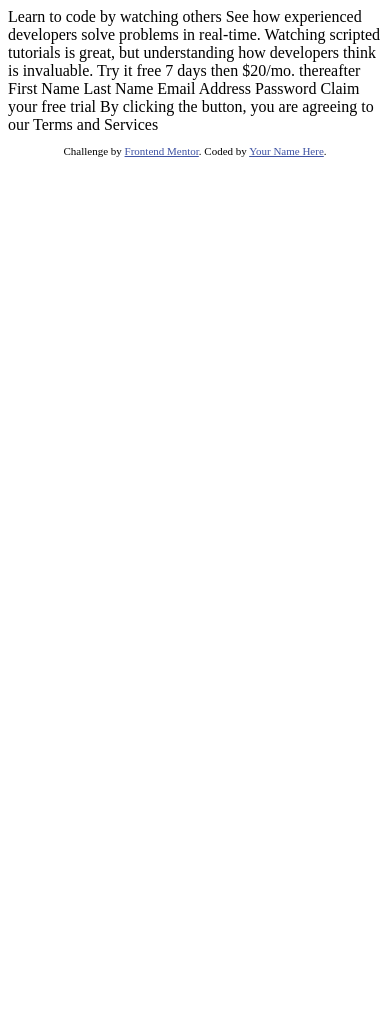
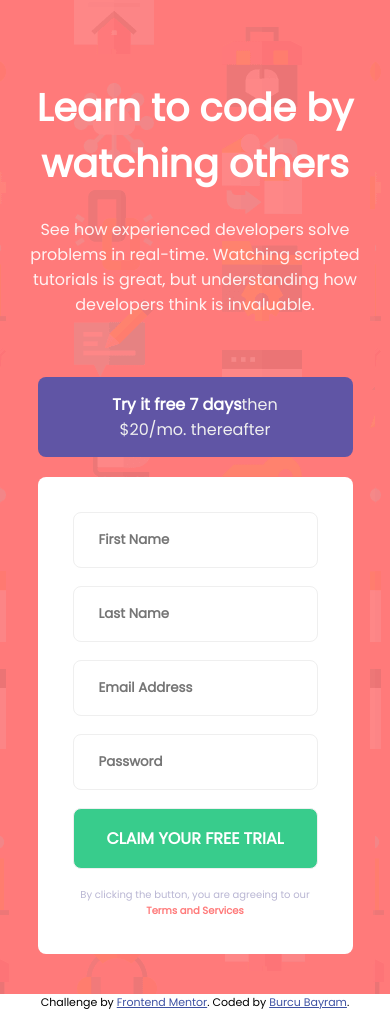
Before and after one commit to 202303-PRM-TR-FEW/signup-form-challenge-sesamemaki, a plain HTML site: page index.html in a window 390 px wide. Before the commit the page ends 844 px from the top, so only its background shows below. Drawn offline with Linux system fonts and the light colour scheme.

Commit message:
assingment completed

```diff
--- a/index.html
+++ b/index.html
@@ -1,42 +1,88 @@
 <!DOCTYPE html>
 <html lang="en">
   <head>
-  <meta charset="UTF-8">
-  <meta name="viewport" content="width=device-width, initial-scale=1.0"> <!-- displays site properly based on user's device -->
+    <meta charset="UTF-8" />
+    <meta name="viewport" content="width=device-width, initial-scale=1.0" />
+    <!-- displays site properly based on user's device -->
 
-  <link rel="icon" type="image/png" sizes="32x32" href="./images/favicon-32x32.png">
+    <link
+      rel="icon"
+      type="image/png"
+      sizes="32x32"
+      href="./images/favicon-32x32.png"
+    />
+
+    <link rel="preconnect" href="https://fonts.googleapis.com" />
+    <link rel="preconnect" href="https://fonts.gstatic.com" crossorigin />
+    <link
+      href="https://fonts.googleapis.com/css2?family=Poppins&display=swap"
+      rel="stylesheet"
+    />
+
+    <link rel="stylesheet" href="style.css" />
 
     <title>Frontend Mentor | Intro component with sign up form</title>
 
     <!-- Feel free to remove these styles or customise in your own stylesheet 👍 -->
     <style>
-    .attribution { font-size: 11px; text-align: center; }
-    .attribution a { color: hsl(228, 45%, 44%); }
+      .attribution {
+        font-size: 11px;
+        text-align: center;
+      }
+      .attribution a {
+        color: hsl(228, 45%, 44%);
+      }
     </style>
   </head>
   <body>
+    <main>
+      <section class="learn">
+        <h1>Learn to code by watching others</h1>
+        <p>
+          See how experienced developers solve problems in real-time. Watching
+          scripted tutorials is great, but understanding how developers think is
+          invaluable.
+        </p>
+      </section>
 
-  Learn to code by watching others
-
-  See how experienced developers solve problems in real-time. Watching scripted tutorials is great,
-  but understanding how developers think is invaluable.
-
-  Try it free 7 days then $20/mo. thereafter
-
-  First Name
-  Last Name
-  Email Address
-  Password
-
-  Claim your free trial
-
-  By clicking the button, you are agreeing to our Terms and Services
+      <section>
+        <div class="head">
+          <span>Try it free 7 days</span>then $20/mo. thereafter
+        </div>
+        <form action="#" id="form">
+          <div>
+            <input type="text" name="" id="fname" placeholder="First Name" />
+            <span></span>
+          </div>
+          <div>
+            <input type="text" name="" id="lname" placeholder="Last Name" />
+            <span></span>
+          </div>
+          <div>
+            <input type="text" name="" id="email" placeholder="Email Address" />
+            <span></span>
+          </div>
+          <div>
+            <input type="password" name="" id="password" placeholder="Password" />
+            <span></span>
+          </div>
+          <button id="button">Claim your free trial</button>
+          <p>
+            By clicking the button, you are agreeing to our
+            <span>Terms and Services</span>
+          </p>
+        </form>
+      </section>
+    </main>
 
     <footer>
       <p class="attribution">
-      Challenge by <a href="https://www.frontendmentor.io?ref=challenge" target="_blank">Frontend Mentor</a>.
-      Coded by <a href="#">Your Name Here</a>.
+        Challenge by
+        <a href="https://www.frontendmentor.io?ref=challenge" target="_blank"
+          >Frontend Mentor</a
+        >. Coded by <a href="#">Burcu Bayram</a>.
       </p>
     </footer>
+    <script src="./index.js"></script>
   </body>
 </html>
--- /dev/null
+++ b/index.js
@@ -0,0 +1,59 @@
+const form = document.getElementById("form");
+const fname = document.getElementById("fname");
+const lname = document.getElementById("lname");
+const email = document.getElementById("email");
+const password = document.getElementById("password");
+const button = document.getElementById("button");
+
+form.addEventListener("submit", (e) => {
+  e.preventDefault();
+  let firstName = fname.value.trim();
+  let lastName = lname.value.trim();
+  let emailValue = email.value.trim();
+  let passwordValue = password.value.trim();
+  let pattern =
+    /^(([^<>()[\]\\.,;:\s@"]+(\.[^<>()[\]\\.,;:\s@"]+)*)|(".+"))@((\[[0-9]{1,3}\.[0-9]{1,3}\.[0-9]{1,3}\.[0-9]{1,3}\])|(([a-zA-Z\-0-9]+\.)+[a-zA-Z]{2,}))$/;
+
+  if (firstName === "") {
+    setError(fname, "First name is required.");
+  } else {
+    setSuccess(fname);
+  }
+
+  if (lastName === "") {
+    setError(lname, "Last name is required.");
+  } else {
+    setSuccess(lname);
+  }
+
+  if ((emailValue = "")) {
+    setError(email, "Email is required.");
+  } else if (!emailValue.match(pattern)) {
+    setError(email, "Try a valid email.");
+  } else {
+    setSuccess(email);
+  }
+
+  if (passwordValue === "") {
+    setError(password, "Password is required.");
+  } else {
+    setSuccess(password);
+  }
+});
+
+function setError(req, message) {
+  const formControl = req.parentElement;
+  const span = formControl.querySelector("span");
+  span.innerText = message;
+  req.className += "error";
+  span.className += "error-text";
+  if (req !== email) {
+    req.value = " ";
+  } else {
+    req.style.color = "hsl(0, 100%, 74%)";
+  }
+}
+
+const setSuccess = (req) => {
+  req.className += "success";
+};
--- /dev/null
+++ b/style.css
@@ -0,0 +1,158 @@
+* {
+  padding: 0;
+  margin: 0;
+  box-sizing: border-box;
+  font-family: "Poppins", sans-serif;
+}
+
+body {
+  font-size: 16px;
+}
+section {
+  max-width: 100%;
+  width: 50%;
+}
+
+main {
+  display: flex;
+  justify-content: center;
+  align-items: center;
+  min-height: 100vh;
+  background: url("./images/bg-intro-desktop.png") no-repeat;
+  background-size: cover;
+  background-color: hsl(0, 100%, 74%);
+  padding: 0px 160px;
+  color: #fff;
+}
+
+.learn {
+  padding-right: 30px;
+}
+
+h1 {
+  font-size: 50px;
+  line-height: 56px;
+  margin-bottom: 25px;
+}
+
+.learn p {
+  line-height: 25px;
+  opacity: 0.9;
+}
+
+.head {
+  width: 90%;
+  background-color: hsl(248, 32%, 49%);
+  color: #efefef;
+  padding: 15px 20px;
+  text-align: center;
+  margin-bottom: 20px;
+  border-radius: 8px;
+  padding-right: 30px;
+}
+
+.head span {
+  color: #fff;
+  font-weight: 600;
+}
+#form {
+  width: 90%;
+  background-color: #fff;
+  display: flex;
+  flex-direction: column;
+
+  padding: 35px;
+  border-radius: 8px;
+}
+
+form div {
+  display: flex;
+  flex-direction: column;
+}
+input,
+button {
+  padding: 17px 25px;
+  margin-bottom: 18px;
+  border: 1px solid #efefef;
+  border-radius: 8px;
+  font-weight: 600;
+}
+
+button {
+  color: #fff;
+  text-transform: uppercase;
+  background-color: hsl(154, 59%, 51%);
+  font-size: 16px;
+}
+
+form p {
+  font-size: 10px;
+  color: hsl(246, 25%, 77%);
+  margin: auto;
+}
+
+form p span {
+  color: hsl(0, 100%, 74%);
+  font-weight: 700;
+}
+
+input:focus,
+button:focus {
+  outline: none;
+}
+button:hover {
+  opacity: 0.8;
+}
+
+.error {
+  border: 2px solid hsl(0, 100%, 74%);
+  background: url("./images/icon-error.svg") no-repeat;
+  background-position: 95% 50%;
+}
+
+.error-text{
+  font-size: 12px;
+  font-style: italic;
+  margin-left: auto;
+  margin-top: -15px;
+  margin-bottom: 20px;
+  color: hsl(0, 100%, 74%);;
+
+}
+
+.success{
+  border: 2px solid hsl(154, 59%, 51%);
+}
+
+@media (max-width: 768px) {
+  main {
+    padding: 40px 20px;
+    flex-direction: column;
+    justify-content: center;
+    align-items: center;
+    background: url("./images/bg-intro-mobile.png");
+    background-color: hsl(0, 100%, 74%);
+  }
+
+  section {
+    width: 100%;
+    display: flex;
+    flex-direction: column;
+    justify-content: center;
+    align-items: center;
+  }
+
+  .learn {
+    text-align: center;
+    padding: 40px 0px 60px;
+  }
+  form p {
+    text-align: center;
+  }
+  h1 {
+    font-size: 38px;
+  }
+  .head {
+    padding: 15px 60px;
+  }
+}
```
Lines whose indentation alone changed are shown as unchanged.
